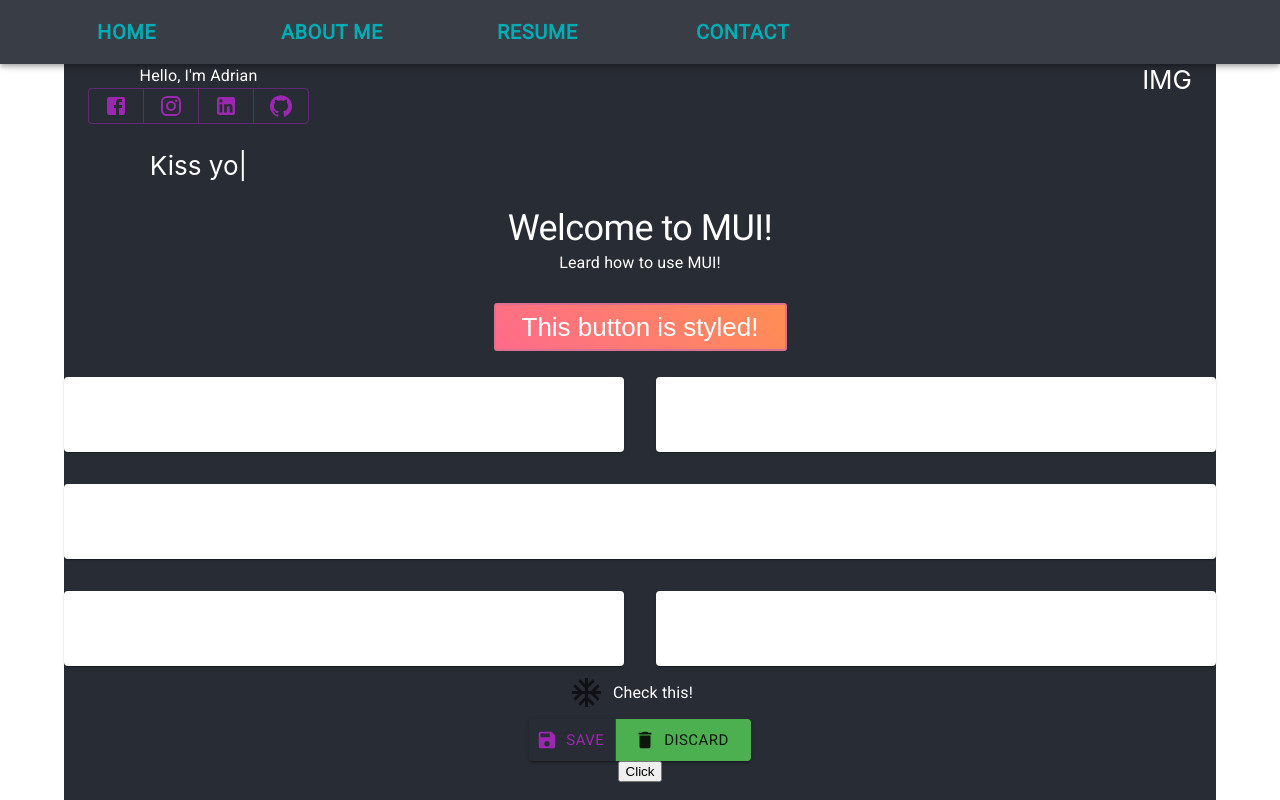
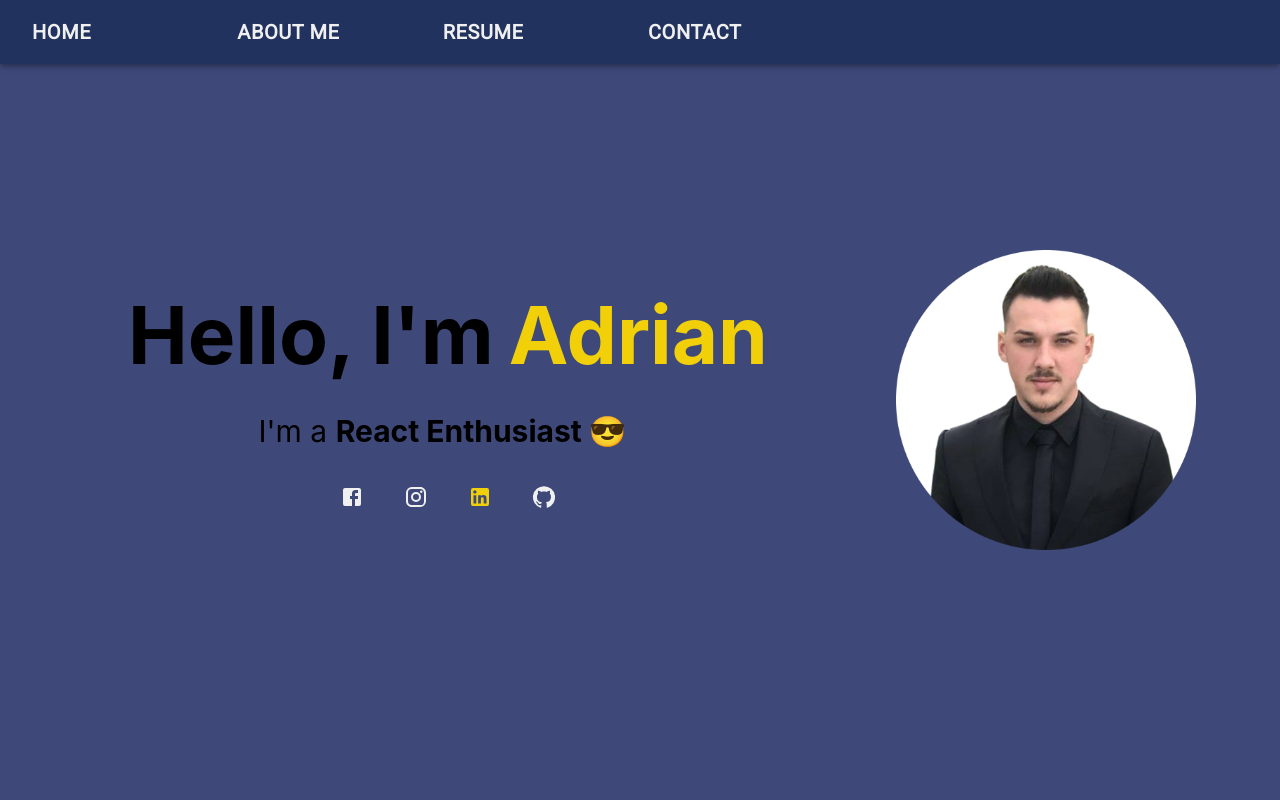
Before and after one commit to Sabau-Adrian/my-website, a React (Create React App) app: page / in a window 1280 px wide. Shown: the top 800 px of the page. Built offline with nearby package versions, Linux system fonts and the light colour scheme.

Commit message:
Home edit

```diff
--- a/src/App.css
+++ b/src/App.css
@@ -17,7 +17,7 @@ input{
   color: white !important
 }
 .App-header {
-  background-color: #282c34;
+  background-color: #3E497A;
   min-height: 100vh;
   display: flex;
   flex-direction: column;
@@ -25,6 +25,7 @@ input{
   justify-content: center;
   font-size: calc(10px + 2vmin);
   color: white;
+  width:100%;
 }
 
 .App-link {
--- a/src/App.js
+++ b/src/App.js
@@ -63,59 +63,10 @@ function CheckBoxExample() {
 function App() {
   return (
     <ThemeProvider theme={theme}>
-      <Container>
-        <div className="App">
-          <header className="App-header">
+      <Container disableGutters maxWidth={false}>
             <Header />
             <Home />
-            <Typography variant="h1" component="div" >
-              Welcome to MUI!
-            </Typography>
-            <Typography variant='subtitle1'>
-              Leard how to use MUI!
-            </Typography>
-            <StyledButton>This button is styled!</StyledButton>
-            <Grid container spacing={4} justifyContent="center">
-              <Grid item xs={3} sm={6}>
-                <Paper style={{ height:75, width:'100%'}} />
-              </Grid>
-              <Grid item xs={3} sm={6}>
-                <Paper style={{ height:75, width:'100%'}} />
-              </Grid>
-              <Grid item xs={3} lg={12}>
-                <Paper style={{ height:75, width:'100%'}} />
-              </Grid>
-              <Grid item xs={3} sm={12} md={6}>
-                <Paper style={{ height:75, width:'100%'}} />
-              </Grid>
-              <Grid item xs={3} sm={12} md={6}>
-                <Paper style={{ height:75, width:'100%'}} />
-              </Grid>
-            </Grid>
-            <CheckBoxExample />
-            <ButtonGroup style={{
-                fontSize:40
-                }}
-                size="large"
-                href="#" variant="contained"
-                color="primary"
-                >
-              <Button
-                variant="text"
-                startIcon={<SaveIcon />}
-                color="primary">
-                  Save
-              </Button>
-              <Button
-                startIcon={<DeleteIcon />}
-                color="secondary">
-                  Discard
-              </Button>
-            </ButtonGroup>
-            <button>Click</button>
-            <img src={logo} className="App-logo" alt="logo" />
-          </header>
-        </div>
+
       </Container>
     </ThemeProvider>
   );
--- a/src/Header.js
+++ b/src/Header.js
@@ -10,7 +10,7 @@ const theme = createTheme({
       button: {
         fontSize: '0.75rem',
         fontWeight: 'bold',
-        fontColor: '#EEEEEE',
+        fontColor: '#F1D00A',
         '@media (min-width:600px)': {
             fontSize: '1.25rem',
             fontWeight: 'bold',
@@ -19,7 +19,7 @@ const theme = createTheme({
     },
     palette: {
       primary: {
-        main: "#00ADB5",
+        main: "#F0F0F0",
       },
       secondary: {
         main: green[500],
@@ -31,14 +31,12 @@ const Header = () => {
         <ThemeProvider theme={theme}>
             <Grid container spacing={2}>
                 <AppBar
-                    style={{ backgroundColor: '#393E46' }}>
+                    style={{ backgroundColor: '#21325E' }}>
 
                     <Toolbar>
 
                         <Grid item xs={3} md={2} lg={2}>
                             <Button
-
-
                                 color="primary">
                                 Home
                             </Button>
--- /dev/null
+++ b/src/Home.css
@@ -0,0 +1,54 @@
+
+@media screen and (min-width: 600px){
+    .box-container{
+        flex-direction: row;
+    }
+    .text-container{
+        width:70vw;
+    }
+    .img-container{
+        width: 30vw;
+    }
+    img{
+        height: 180px;
+        padding-right: 10px;
+    }
+    p{
+        font-size:20px;
+    }
+}
+
+@media screen and (max-width: 600px){
+    .box-container{
+        flex-direction: column;
+        align-items: center;
+        justify-content: center;
+    }
+
+    img{
+        padding-top: 10px;
+        height: 150px;
+    }
+    .text{
+        font-size: 30px;
+        color:#F0F0F0;
+    }
+    p{
+        font-size: 25px;
+        width:100vw;
+        text-align: center;
+    }
+}
+@media screen and (min-width:768px){
+    p{
+        font-size: 30px;
+    }
+    img{
+        height: 250px;
+    }
+}
+@media screen and (min-width: 992px){
+   img{
+    height: 300px;
+   }
+}
--- a/src/Home.js
+++ b/src/Home.js
@@ -5,56 +5,108 @@ import InstagramIcon from '@mui/icons-material/Instagram';
 import LinkedInIcon from '@mui/icons-material/LinkedIn';
 import GitHubIcon from '@mui/icons-material/GitHub';
 import Typical from 'react-typical';
+import profileImg from '../src/images/Linkedin.png';
+import './Home.css';
+import { ThemeProvider, createTheme, responsiveFontSizes} from '@mui/material/styles';
+
+
+const theme = createTheme({
+
+    palette: {
+      primary: {
+        main: "#F0F0F0",
+      },
+      secondary: {
+        main: "#F1D00A",
+      },
+    },
+  });
+
+theme.typography.h3 = {
+    fontSize: '2.3rem',
+    pl: '5px',
+    '@media (min-width:600px)': {
+      fontSize: '2.3rem',
+    },
+    [theme.breakpoints.up('md')]: {
+        fontSize: '3rem'
+    },
+    [theme.breakpoints.up('lg')]: {
+      fontSize: '5rem',
+    },
+  };
+
 const Home = () => {
     return(
-        <Container>
+        <ThemeProvider theme={theme}>
+            <Container disableGutters maxWidth={false}>
                 <Box
+                className="box-container"
                 sx={{
                     display:'flex',
                     paddingTop: 2,
-                justifyContent:'space-between'
+                    justifyContent:'center',
+                    backgroundColor: '#3E497A',
+                    height: '100vh',
+
+
                 }}>
                 <Box
+                className="text-container"
                 sx={{
                     display: 'flex',
                     flexDirection: 'column',
 
+
+                    alignItems: 'center',
+                    justifyContent: 'center'
+
                 }}>
-                <Typography>
-                    Hello, I'm Adrian
+                    <Typography
+                    className="text"
+                    display='flex'
+                    variant='h3'>
+                        Hello, I'm <Typography variant='h3' pl='15px' color="#F1D00A">Adrian</Typography>
                     </Typography>
+                    <p>
+                    I'm a {' '}<Typical
+                    steps={['Front-End Developer 💻', 1000,
+                            'React Enthusiast 😎', 1000,
+                            'Css & HTML Wizard 🧙‍♂️', 1000
+                        ]}
+                    loop={Infinity}
+                    wrapper="b"/>
+
+                    </p>
                     <Box>
-                    <ButtonGroup>
-                        <Button>
+                            <Button href='https://www.facebook.com/sabau.adrian.75'>
                                 <FacebookIcon />
                             </Button>
-                        <Button>
+                            <Button href='https://www.instagram.com/adi.sab/'>
                                 <InstagramIcon />
                             </Button>
-                        <Button>
+                            <Button color="secondary" href='https://www.linkedin.com/in/adrian-sabau-626a57205'>
                                 <LinkedInIcon />
                             </Button>
-                        <Button>
+                            <Button href='https://github.com/Sabau-Adrian'>
                                 <GitHubIcon />
                             </Button>
-                    </ButtonGroup>
                     </Box>
-                <Typical
-                steps={['Hello!', 1000,
-                        'Front-End Developer 💻', 1000,
-                        'Kiss you Roxen 😘', 1000
-                    ]}
-                loop={Infinity}
-                wrapper="p"/>
+
                 </Box>
                 <Box
+                className="img-container"
                 sx={{
                     display:'flex',
+                    alignItems: 'center',
+                    justifyContent: 'flex-start'
+
                 }}>
-                IMG
+                    <img alt='Personal-img' src={profileImg}></img>
                 </Box>
                 </Box>
             </Container>
+        </ThemeProvider>
     )
 }
 
```
Also changed, not shown: src/images/Linkedin.png (added). Lines whose indentation alone changed are shown as unchanged.
